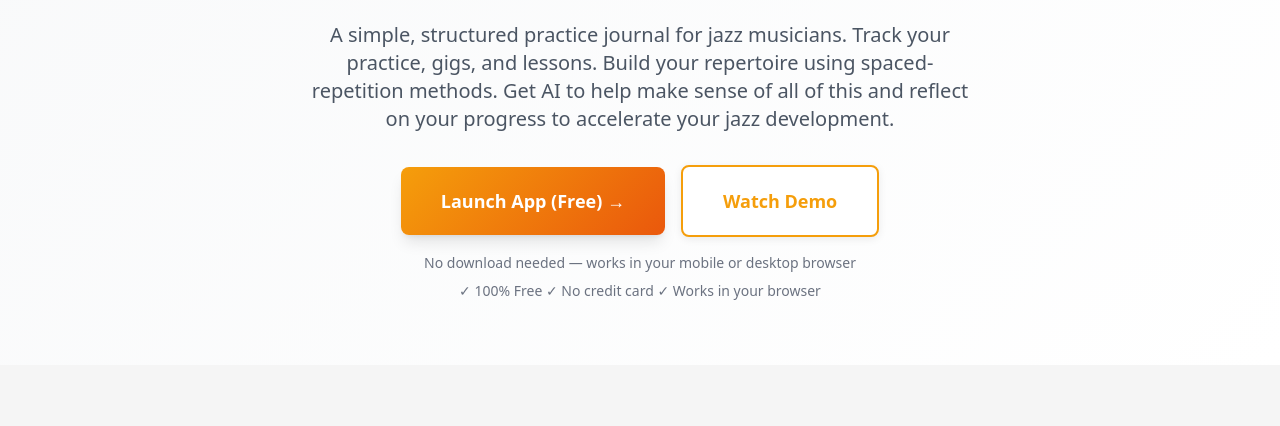
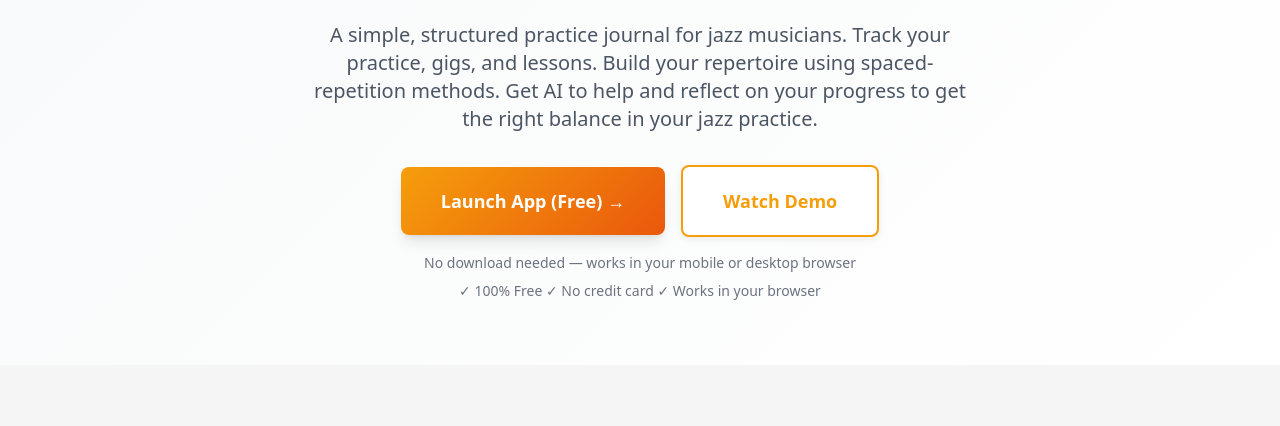
Before and after one commit to beeches-anode/jazzpracticepro-website, a website: page index.html in a window 1280 px wide. Shown: the part 348-774 px from the top of the page. Drawn offline with Linux system fonts and the light colour scheme.

Commit message:
Update landing page
Update index.html with content improvements.

References: index.html

```diff
--- a/index.html
+++ b/index.html
@@ -245,8 +245,8 @@
       <p class="text-lg md:text-xl text-gray-600 mb-8 max-w-2xl mx-auto">
         A simple, structured practice journal for jazz musicians. Track your
         practice, gigs, and lessons. Build your repertoire using
-        spaced-repetition methods. Get AI to help make sense of all of this and
-        reflect on your progress to accelerate your jazz development.
+        spaced-repetition methods. Get AI to help and reflect on your progress
+        to get the right balance in your jazz practice.
       </p>
       <div
         class="flex flex-col sm:flex-row items-center justify-center gap-4 mb-4"
```
